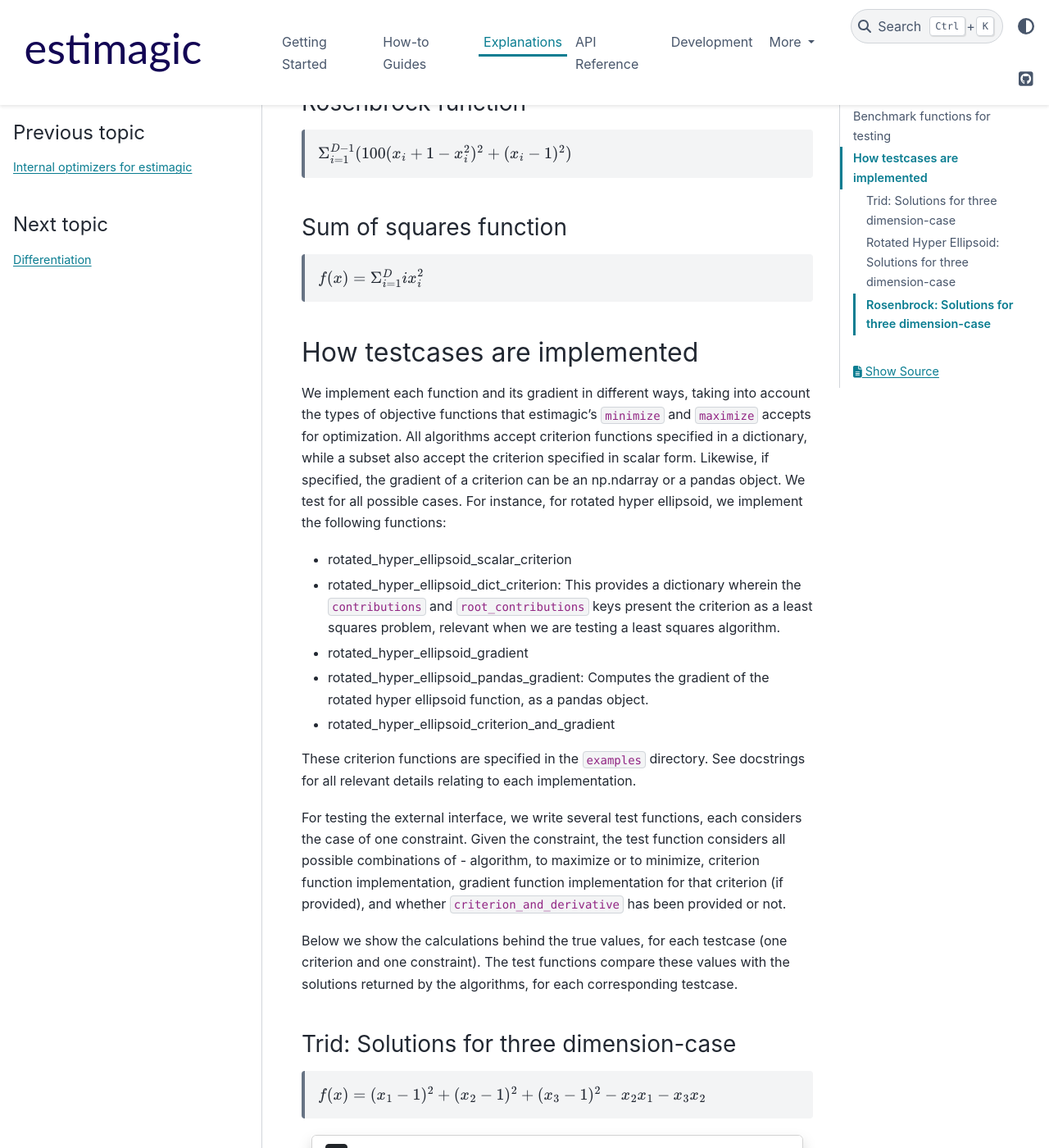
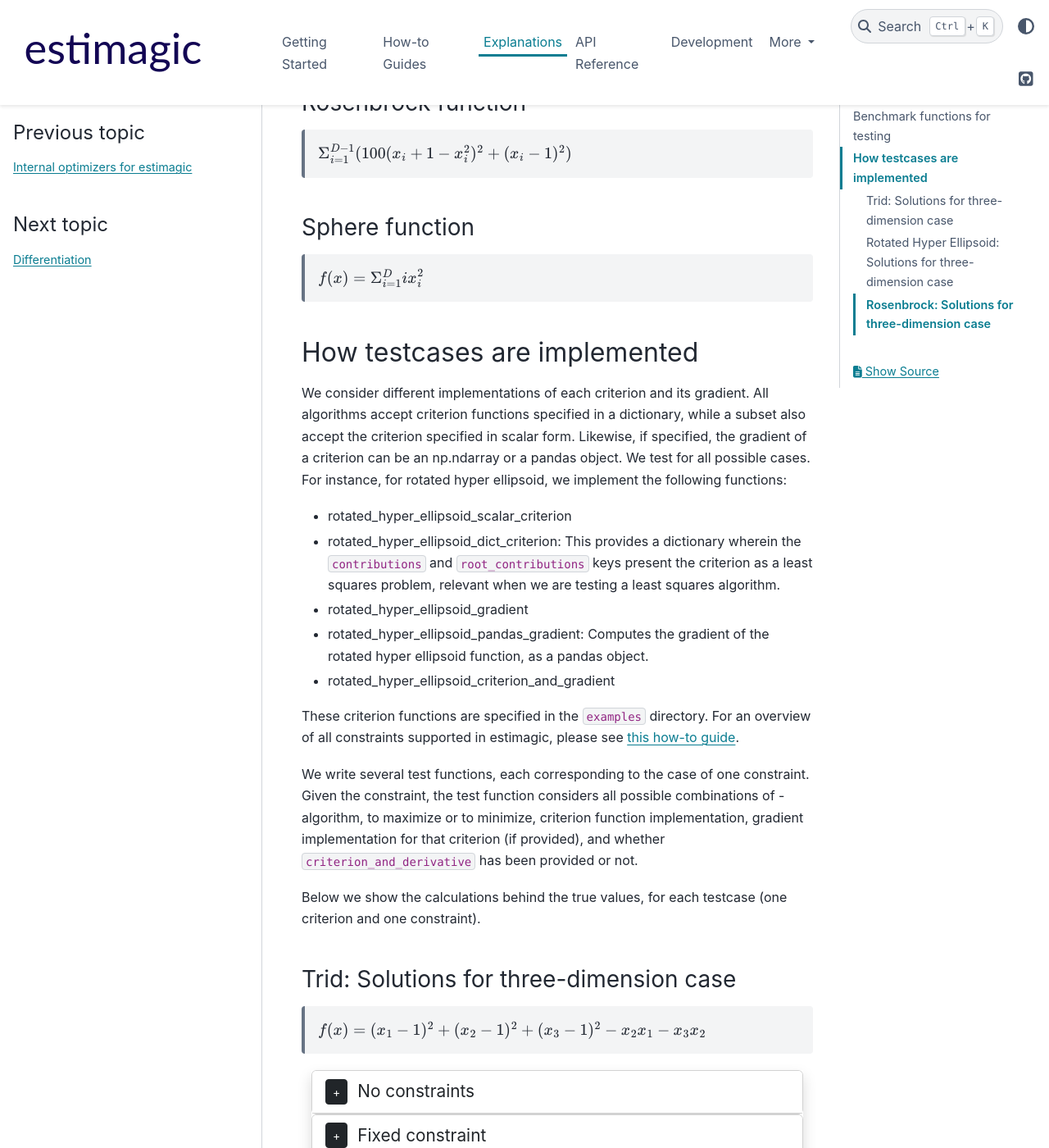
Before and after one commit to optimagic-dev/optimagic, a Sphinx documentation site: the page built from docs/source/explanations/optimization/tests_for_supported_optimizers.rst, in a window 1280 px wide and 1400 px high, scrolled down 773 px. Shown: the whole window at 82% size. Built offline with Sphinx 7.4.7 and the PyData theme 0.15.4, drawn with Linux system fonts in a browser that asks for light colours; pages that are not in the unit, such as notebooks, are missing from menus; some of the changed text lies outside the part shown.

Commit message:
Add link to how-to guide in documentation; back to if-else block in test file.

```diff
--- a/docs/source/explanations/optimization/tests_for_supported_optimizers.rst
+++ b/docs/source/explanations/optimization/tests_for_supported_optimizers.rst
@@ -1,12 +1,12 @@
 =======================================================================
-How all supported optimization algorithms are tested
+How supported optimization algorithms are tested
 =======================================================================
 
-estimagic provides a unified interface for running optimizations
-with algorithms from different optimization libraries and
-additionally allows setting different types of constraints to the optimization problem.
-To test the external interface of all supported algorithms, we consider four criterion
-or benchmark functions and test each algorithm with all types of constraints.
+estimagic provides a unified interface that supports a large number of optimization
+algorithms from different libraries. Additionally, it allows setting constraints to
+the optimization problem.
+To test the external interface of all supported algorithms, we consider some criterion
+or benchmark functions and test each algorithm with every type of constraint.
 
 Benchmark functions for testing
 ==============================================
@@ -19,7 +19,7 @@ Trid function
 
 
 *********************************
-Rotated hyper ellipsoid function
+Rotated Hyper Ellipsoid function
 *********************************
 
   :math:`f({x}) = \Sigma^{D}_{i=1} \Sigma^{i}_{j=1}x_j^2`
@@ -33,7 +33,7 @@ Rosenbrock function
 
 
 ******************************
-Sum of squares function
+Sphere function
 ******************************
 
   :math:`f({x}) = \Sigma^{D}_{i=1} ix_{i}^2`
@@ -42,12 +42,11 @@ Sum of squares function
 How testcases are implemented
 ==================================
 
-We implement each function and its gradient in different ways, taking
-into account the types of objective functions that estimagic's
-``minimize`` and ``maximize`` accepts  for optimization. All algorithms accept
-criterion functions specified in a dictionary, while a subset also accept the criterion
-specified in scalar form. Likewise, if specified, the gradient of a criterion can be
-an np.ndarray or a pandas object. We test for all possible cases.
+We consider different implementations of each criterion and its gradient. All
+algorithms accept criterion functions specified in a dictionary, while a subset
+also accept the criterion specified in scalar form. Likewise, if specified, the
+gradient of a criterion can be an np.ndarray or a pandas object. We test for all
+possible cases.
 For instance, for rotated hyper ellipsoid, we implement the following functions:
 
 * rotated_hyper_ellipsoid_scalar_criterion
@@ -59,21 +58,23 @@ For instance, for rotated hyper ellipsoid, we implement the following functions:
   ellipsoid function, as a pandas object.
 * rotated_hyper_ellipsoid_criterion_and_gradient
 
-These criterion functions are specified in the ``examples`` directory. See docstrings
-for all relevant details relating to each implementation.
+These criterion functions are specified in the ``examples`` directory. For an overview
+of all constraints supported in estimagic, please see
+`this how-to guide`_.
 
-For testing the external interface, we write several test functions, each considers the
-case of one constraint. Given the constraint, the test function considers all possible
+.. _this how-to guide: ../../how_to_guides/optimization/how_to_specify_constraints.rst
+
+We write several test functions, each corresponding to the case of one constraint.
+Given the constraint, the test function considers all possible
 combinations of - algorithm, to maximize or to minimize, criterion function
-implementation, gradient function implementation for that criterion (if provided),
+implementation, gradient implementation for that criterion (if provided),
 and whether ``criterion_and_derivative`` has been provided or not.
 
 Below we show the calculations behind the true values, for each testcase (one criterion
-and one constraint). The test functions compare these values with the solutions returned
-by the algorithms, for each corresponding testcase.
+and one constraint).
 
 ********************************************************************
-Trid: Solutions for three dimension-case
+Trid: Solutions for three-dimension case
 ********************************************************************
   :math:`f({x}) = (x_1-1)^2 + (x_2-1)^2 + (x_3-1)^2 - x_2 x_1 - x_3 x_2`
 
@@ -437,7 +438,7 @@ Solution unavailable.
 
 
 ********************************************************************
-Rotated Hyper Ellipsoid: Solutions for three dimension-case
+Rotated Hyper Ellipsoid: Solutions for three-dimension case
 ********************************************************************
 
   :math:`f({x}) = x^2_1 + (x^2_1 + x^2_2) + (x^2_1 + x^2_2 + x^2_3)`
@@ -769,7 +770,7 @@ Not binding :math:`\rightarrow x* = (0, 0, 0)`
 
 
 ********************************************************************
-Rosenbrock: Solutions for three dimension-case
+Rosenbrock: Solutions for three-dimension case
 ********************************************************************
 
   :math:`f({x}) = 100(x_2 - x_1^2) + (x_1 - 1)^2`
```
Also changed, not shown: 1 other file.
